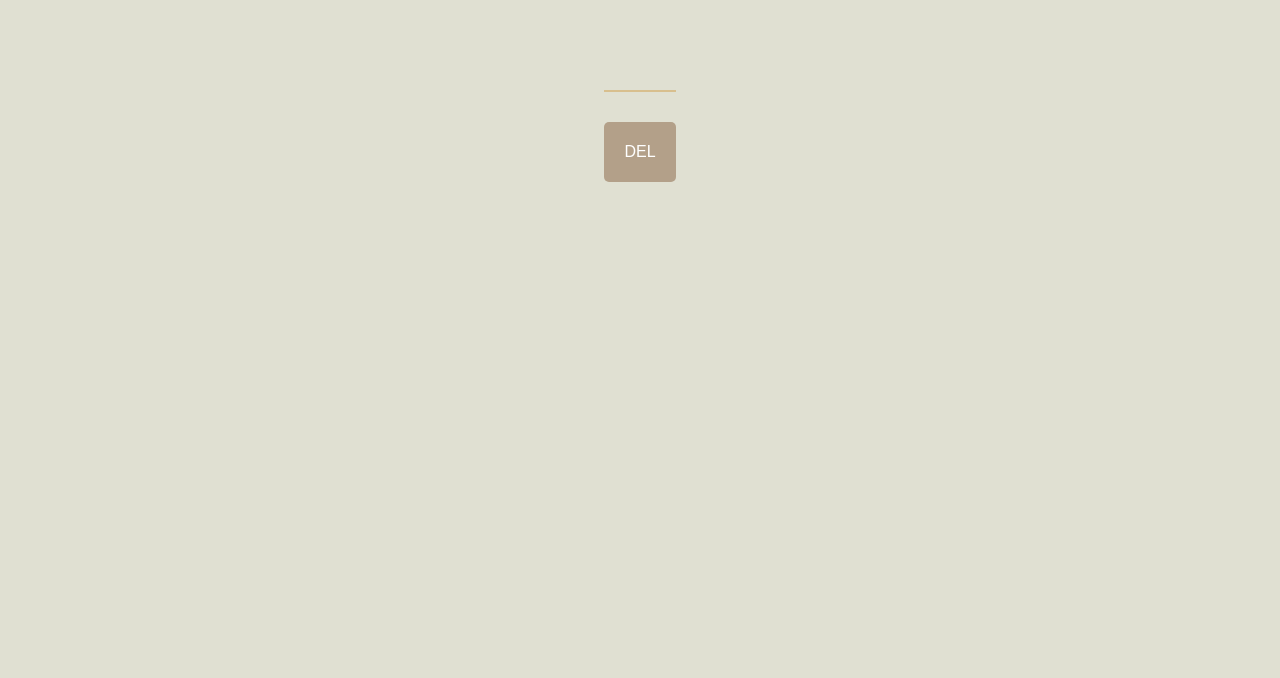
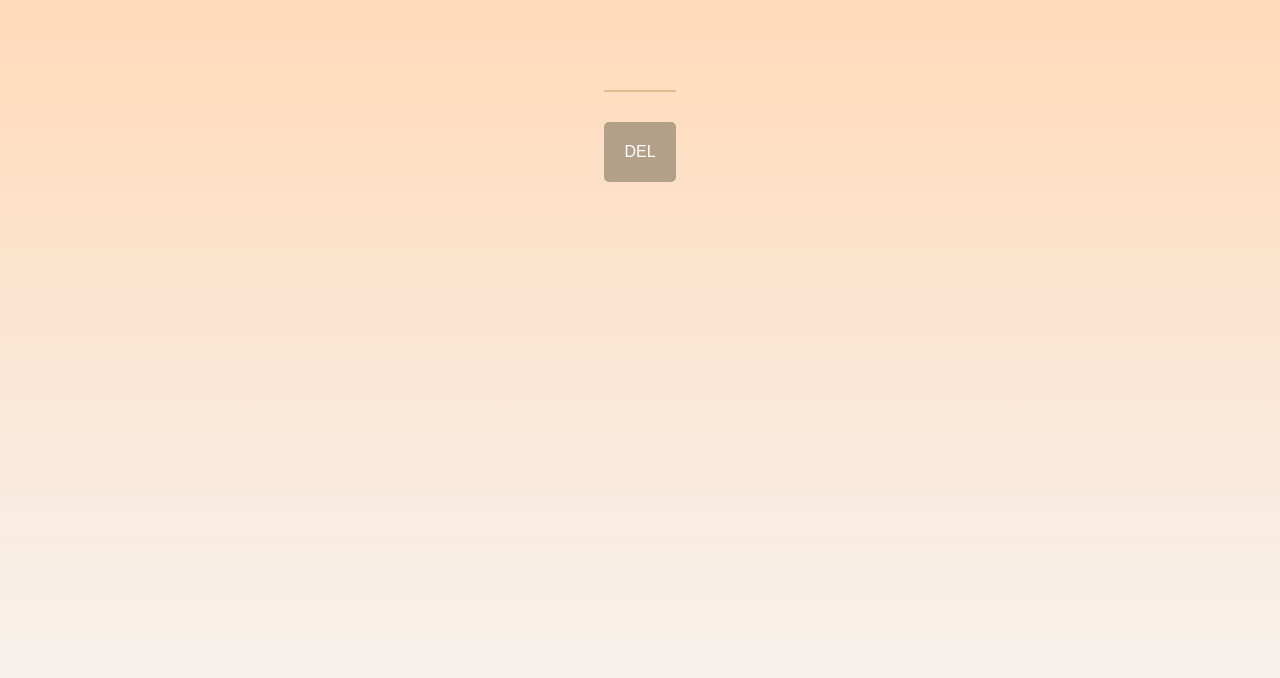
Before and after one commit to joseph-johnson27001/game-world, a Vue app: page /word-scramble/game in a window 1280 px wide. Shown: the top 678 px of the page. Built offline with nearby package versions, Linux system fonts and the light colour scheme.

Commit message:
Background update

```diff
--- a/src/App.vue
+++ b/src/App.vue
@@ -29,7 +29,7 @@ export default {
 
 #app {
   position: relative;
-  background-color: #e0e0d2;
+  background: linear-gradient(to bottom, #ffdab9, #f5f5f5);
   display: flex;
   font-family: "Patrick Hand", cursive;
   flex-direction: column;
--- a/src/views/WordScramble/WordScrambleGame.vue
+++ b/src/views/WordScramble/WordScrambleGame.vue
@@ -322,7 +322,7 @@ export default {
 }
 
 .letter-tile {
-  background-color: #d8bf8e;
+  background-color: #f0c774;
   border-radius: 5px;
   padding: 20px;
   font-size: 1.5em;
```
